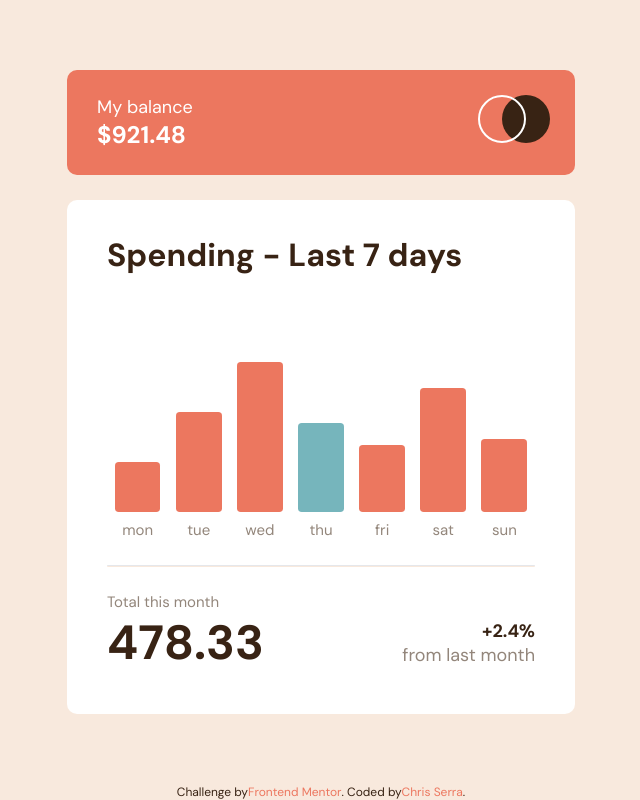
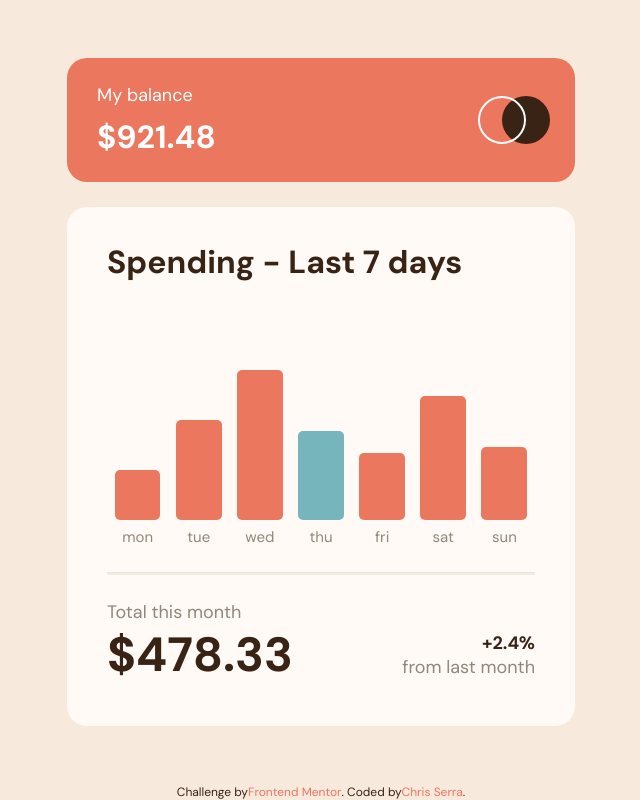
Before and after one commit to cbserra/fem-expense-chart, a React (Vite) app: page / in a window 1280 px wide. Shown: the whole page, without its empty margins (319-959 px from the left). Built offline with nearby package versions, Linux system fonts and the light colour scheme.

Commit message:
desktop enhancements

```diff
--- a/src/assets/index.css
+++ b/src/assets/index.css
@@ -15,13 +15,13 @@
   }
 
   header {
-    @apply flex w-full justify-between rounded-[10px] bg-soft-red pt-8 pr-10 pb-9 pl-8 text-white;
-    @apply md:pt-10 md:pr-10 md:pb-10 md:pl-12;
+    @apply flex w-full items-center justify-between rounded-2xl bg-soft-red pt-8 pr-10 pb-9 pl-8 text-white;
+    @apply md:rounded-[2rem] md:pt-10 md:pr-10 md:pb-10 md:pl-12;
   }
 
   main {
-    @apply flex  w-full flex-col items-center justify-center gap-y-10 rounded-2xl bg-white py-10 px-8;
-    @apply md:pt-14 md:pr-16 md:pb-16 md:pl-16;
+    @apply flex  w-full flex-col items-center justify-center gap-y-10 rounded-2xl bg-card-white py-10 px-8;
+    @apply md:rounded-[2rem] md:pt-14 md:pr-16 md:pb-16 md:pl-16;
   }
 
   hr {
@@ -36,7 +36,8 @@
   }
 
   .heading {
-    @apply flex flex-col items-start justify-center;
+    @apply flex flex-col items-start justify-center gap-y-2;
+    @apply md:gap-y-4;
   }
 
   .balance-label {
@@ -45,8 +46,8 @@
   }
 
   .balance-value {
-    @apply text-lg font-bold;
-    @apply md:text-xl;
+    @apply text-xl font-bold;
+    @apply md:text-2xl;
   }
 
   .spending-heading {
@@ -74,6 +75,7 @@
 
   .chart--day-bar {
     @apply flex w-3/4 flex-col rounded-md;
+    @apply md:rounded-lg;
   }
 
   .chart--day-label {
@@ -87,6 +89,7 @@
 
   .total-heading {
     @apply text-md text-medium-brown;
+    @apply md:text-lg;
   }
 
   .amount-container {
--- a/src/components/main/stats/Stats.tsx
+++ b/src/components/main/stats/Stats.tsx
@@ -7,7 +7,7 @@ const Stats = () => {
     <div className="stats-container">
       <h2 className="total-heading">Total this month</h2>
       <div className="amount-container">
-        <div className="spending-value">{spendingForMonth}</div>
+        <div className="spending-value">${spendingForMonth}</div>
         <div className="prev-month-container">
           <span className="prev-month-value">
             {previousMonthDifference > 0 ? "+" : "-"}
--- a/tailwind.config.js
+++ b/tailwind.config.js
@@ -1,43 +1,61 @@
 module.exports = {
-  content: ['index.html','./src/**/*.{js,jsx,ts,tsx,vue,html}'],
+  content: ["index.html", "./src/**/*.{js,jsx,ts,tsx,vue,html}"],
   theme: {
     extend: {
       fontFamily: {
-        sans: ['DM Sans', 'sans-serif'],
+        sans: ["DM Sans", "sans-serif"],
       },
       colors: {
-        'soft-red': 'hsl(10, 79%, 65%)',
-        'pale-soft-red': 'hsla(10, 100%, 76%, 1)',
-        'cyan': 'hsl(186, 34%, 60%)',
-        'pale-cyan': 'hsla(186, 49%, 80%, 1)',
-        'dark-brown': 'hsl(25, 47%, 15%)',
-        'medium-brown': 'hsl(28, 10%, 53%)',
-        'cream': 'hsl(27, 66%, 92%)',
-        'very-pale-orange': 'hsl(33, 100%, 98%)',
+        "soft-red": "hsl(10, 79%, 65%)",
+        "pale-soft-red": "hsla(10, 100%, 76%, 1)",
+        cyan: "hsl(186, 34%, 60%)",
+        "pale-cyan": "hsla(186, 49%, 80%, 1)",
+        "dark-brown": "hsl(25, 47%, 15%)",
+        "medium-brown": "hsl(28, 10%, 53%)",
+        cream: "hsl(27, 66%, 92%)",
+        "very-pale-orange": "hsl(33, 100%, 98%)",
+        "card-white": "hsla(30, 100%, 98%, 1)",
+      },
+      fontSize: {
+        base: "62.5%",
+        sm: [
+          "1.2rem",
+          {
+            lineHeight: "1.6rem",
+          },
+        ],
+        md: [
+          "1.5rem",
+          {
+            lineHeight: "2.0rem",
+          },
+        ],
+        lg: [
+          "1.8rem",
+          {
+            lineHeight: "2.4rem",
+          },
+        ],
+        xl: [
+          "2.4rem",
+          {
+            lineHeight: "3.1rem",
+          },
+        ],
+        "2xl": [
+          "3.2rem",
+          {
+            lineHeight: "4.0rem",
+          },
+        ],
+        "3xl": [
+          "4.8rem",
+          {
+            lineHeight: "6.2rem",
+          },
+        ],
+      },
     },
-    fontSize: {
-      base: '62.5%',
-      'sm': ['1.2rem', {
-        lineHeight: '1.6rem',
-      }],
-      'md': ['1.5rem', {
-        lineHeight: '2.0rem',
-      }],
-      'lg': ['1.8rem', {
-        lineHeight: '2.4rem',
-      }],
-      'xl': ['2.4rem', {
-        lineHeight: '3.1rem',
-      }],
-      '2xl': ['3.2rem', {
-        lineHeight: '4.0rem',
-      }],
-      '3xl': ['4.8rem', {
-        lineHeight: '6.2rem',
-      }],
-
-    },
+    plugins: [],
   },
-  plugins: [],
-}
-}
+};
```
